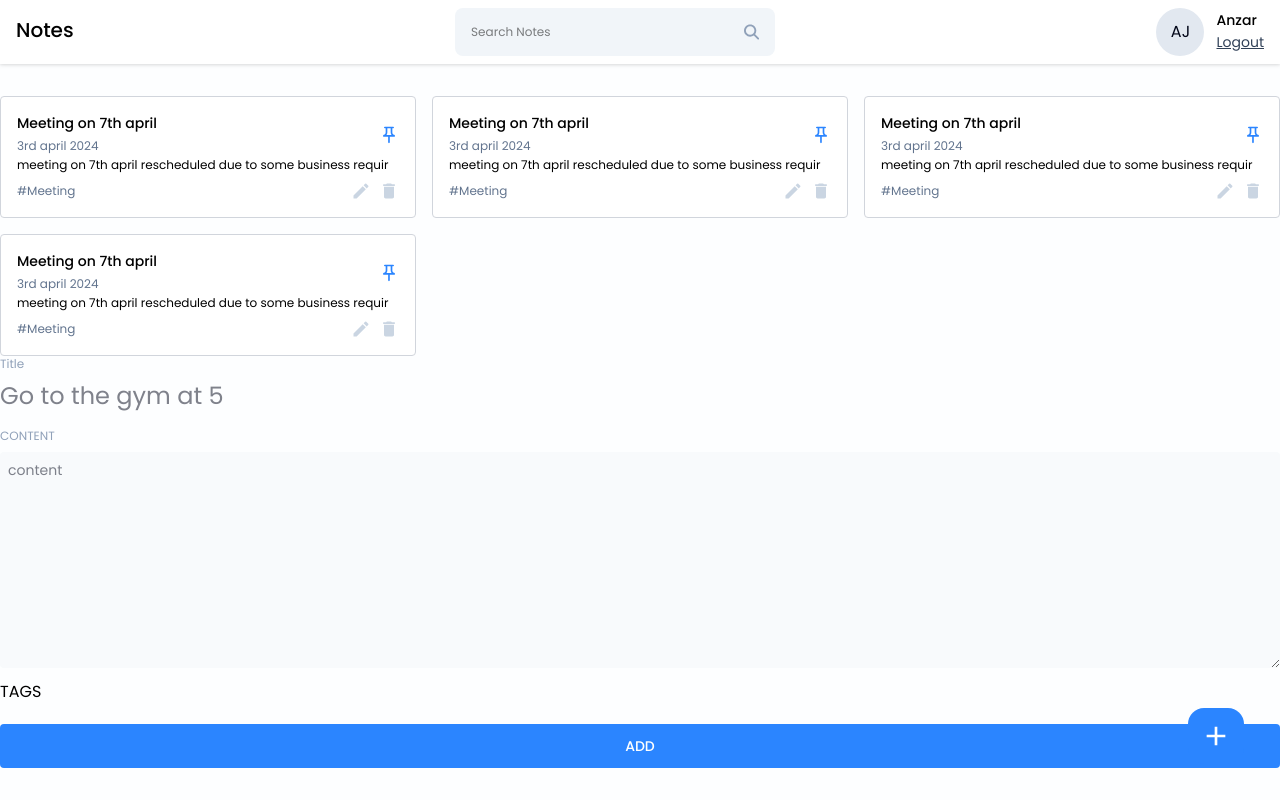
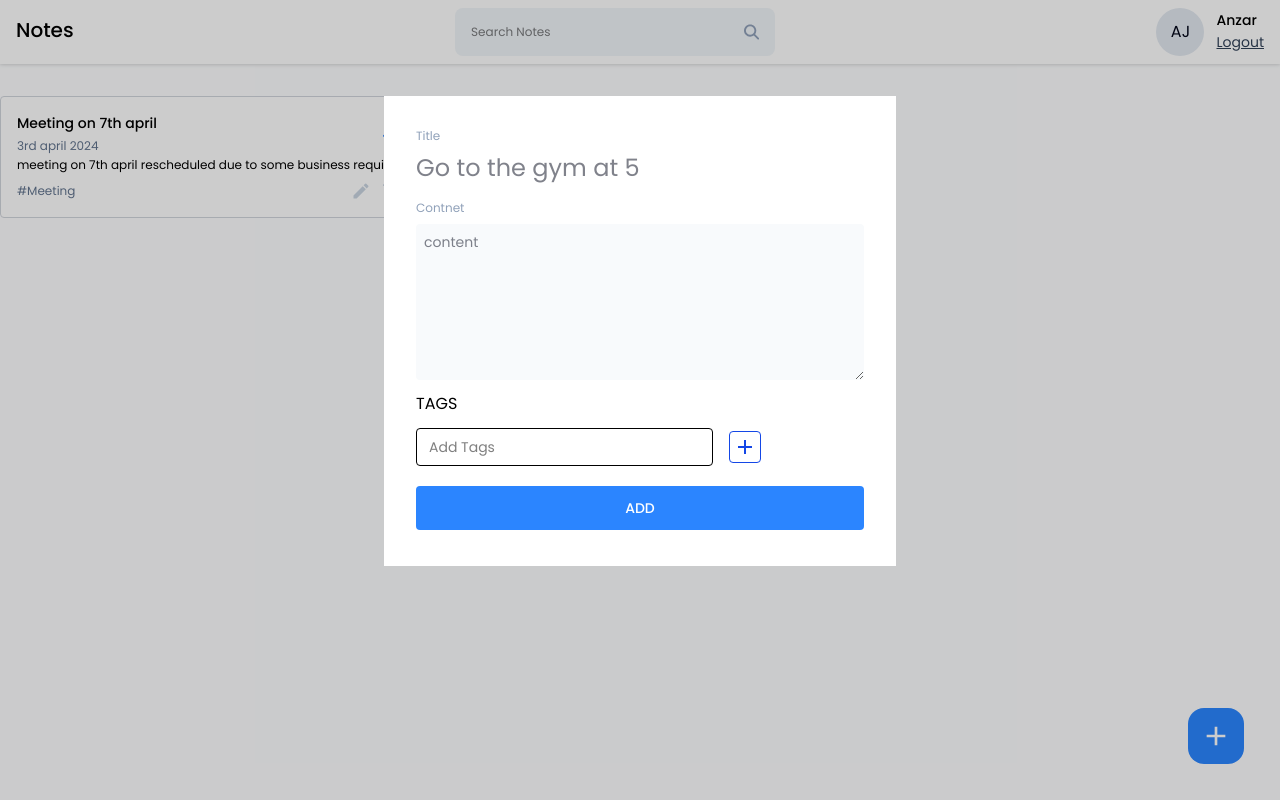
Before and after one commit to Anzar-jamal/Todo-App, a React app in the folder frontend/: page /dashboard in a window 1280 px wide. Both pictures are taken after a click on the button 1216 px from the left and 736 px from the top of the page. Built offline with nearby package versions, Linux system fonts and the light colour scheme; the HTML template or start-up script is replaced by a standard one.

Commit message:
creating modal functionality

```diff
--- a/frontend/src/components/input/PasswordInput.jsx
+++ b/frontend/src/components/input/PasswordInput.jsx
@@ -6,7 +6,9 @@ const PasswordInput = ({value, onChange , placeholder}) => {
 
     const toggleShowPassword = ()=>{
         setIsShowpassword(!isShowPassword);
-    }
+    };
+
+
   return (
     <div className='flex items-center bg-transparent mb-3  border-[0.2px] border-gray-400 rounded px-5' >
 
--- /dev/null
+++ b/frontend/src/components/input/TagInput.jsx
@@ -0,0 +1,75 @@
+import React, { useState } from 'react'
+import { MdAdd, MdClose } from 'react-icons/md'
+
+const TagInput = ({tags,setTags}) => {
+    const[inputValue,setInputValue] = useState("");
+    const handleInputChange = (e)=>{
+        setInputValue(e.target.value);
+    };
+
+    const addNewTag = ()=>{
+        if(inputValue.trim()!==""){
+            setTags([...tags,inputValue.trim()])
+
+
+        }
+
+    };
+
+    const handleKeyDown = (e)=>{
+        if(e.key ==="Enter"){
+
+            addNewTag();
+            setInputValue("");
+
+        }
+    };
+
+    const handleRemoveTag = (tagToRemove)=>{
+        setTags(tags.filter((tag)=>tag!==tagToRemove))
+    }
+
+  return (
+    <div>
+
+        {
+            tags?.length > 0 &&
+            (
+                <div className='flex items-center gap-2 flex-wrap mt-2' >
+                    {
+                        tags.map((tag,index)=>(
+                            <span key={index} >
+                                #{tag}
+                            <button>
+                                <MdClose onClick={()=>handleRemoveTag(tag)}  />
+                            </button>
+                            </span>
+                        ))
+                    }
+                </div>
+            )
+        }
+
+
+
+        <div className='flex items-center gap-4 mt-3' >
+            <input
+                type="text"
+                value={inputValue}
+                className='text-sm border px-3 py-2 rounded outline-none bg-transparent'
+                onChange={handleInputChange}
+                onKeyDown={handleKeyDown}
+                placeholder='Add Tags' />
+
+            <button className='w-8 h-8 flex items-center justify-center rounded border bg-white border-blue-700 hover:bg-blue-700'
+            onClick={addNewTag}
+             >
+                <MdAdd className='text-2xl text-blue-700 hover:text-white' />
+            </button>
+
+        </div>
+    </div>
+  )
+}
+
+export default TagInput
--- a/frontend/src/pages/Home/AddEditNotes.jsx
+++ b/frontend/src/pages/Home/AddEditNotes.jsx
@@ -1,37 +1,54 @@
-import React from 'react'
+import React, { useState } from 'react'
+import TagInput from '../../components/input/TagInput'
+import { MdClose } from 'react-icons/md'
 
 const AddEditNotes = () => {
+
+  const[tags,setTags] = useState([]);
+  const[title,setTitle] = useState("");
+  const[content,setContent] = useState("")
+
+
   return (
-    <div>
+    <div >
+
+
       <div className='flex flex-col gap-2' >
           <label className='input-label'>Title</label>
           <input
             type="text"
             className=' text-2xl text-slate-950 outline-none'
             placeholder='Go to the gym at 5'
+            onChange={(e)=>setTitle(e.target.value)}
+            value={title}
+
             />
       </div>
 
       <div className='flex flex-col gap-2 mt-4' >
 
-        <label className='input-label'>CONTENT</label>
+        <label className='input-label'>Contnet</label>
         <textarea
         className='text-sm text-slate-950 outline-none bg-slate-50 p-2 rounded'
         type='text'
         placeholder='content'
-        rows={10}
+        onChange={(e)=>setContent(e.target.value)}
+        value={content}
+        rows={7}
         />
 
       </div>
 
-      <div className="mt-3">
+      <div className="mt-3 ">
         <label htmlFor="input-label">TAGS</label>
+        <TagInput tags={tags} setTags={setTags} />
 
       </div>
 
       <button className='btn-primary font-medium mt-5 p-3'
       onClick={()=>{}}
-      > ADD</button>
+      > ADD
+      </button>
 
     </div>
   )
--- a/frontend/src/pages/Home/Home.jsx
+++ b/frontend/src/pages/Home/Home.jsx
@@ -3,6 +3,8 @@ import Navbar from '../../components/Navbar/Navbar'
 import NoteCard from '../../components/cards/NoteCard'
 import { MdAdd } from 'react-icons/md'
 import AddEditNotes from './AddEditNotes'
+import Modal from "react-modal"
+Modal.setAppElement('#root');
 
 const Home = () => {
 
@@ -43,40 +45,32 @@ const Home = () => {
             onDelete={()=>{}}
             onPinNote={()=>{}}
             />
-            <NoteCard
-            title="Meeting on 7th april"
-            date="3rd april 2024"
-            content="meeting on 7th april rescheduled due to some business requirement changes"
-            tags="#Meeting"
-            isPinned={true}
-            onEdit={()=>{}}
-            onDelete={()=>{}}
-            onPinNote={()=>{}}
-            />
-            <NoteCard
-            title="Meeting on 7th april"
-            date="3rd april 2024"
-            content="meeting on 7th april rescheduled due to some business requirement changes"
-            tags="#Meeting"
-            isPinned={true}
-            onEdit={()=>{}}
-            onDelete={()=>{}}
-            onPinNote={()=>{}}
-            />
+
 
 
           </div>
         <button
         className='w-14 h-14 flex items-center justify-center rounded-2xl bg-primary hover:bg-blue-600 absolute right-9 bottom-9'
-        onClick={()=>{}} >
+        onClick={()=>{setOpenAddEditModal({isShown:true,type:"add",data:null})}} >
           <MdAdd
           className='text-[32px] text-white'
           />
         </button>
 
 
+        <Modal
+        className="w-[40%] max-h-3/4 bg-white mx-auto mt-24 p-8 overflowX-scroll "
+        isOpen={openAddEditModal.isShown}
+        onRequestClose={()=>{}}
+        style={{
+          overlay:{
+            backgroundColor:"rgba(0,0,0,0.2"
+          }
+        }}
+        >
 
-        <AddEditNotes />
+          <AddEditNotes />
+        </Modal>
 
       </div>
     </>
```
